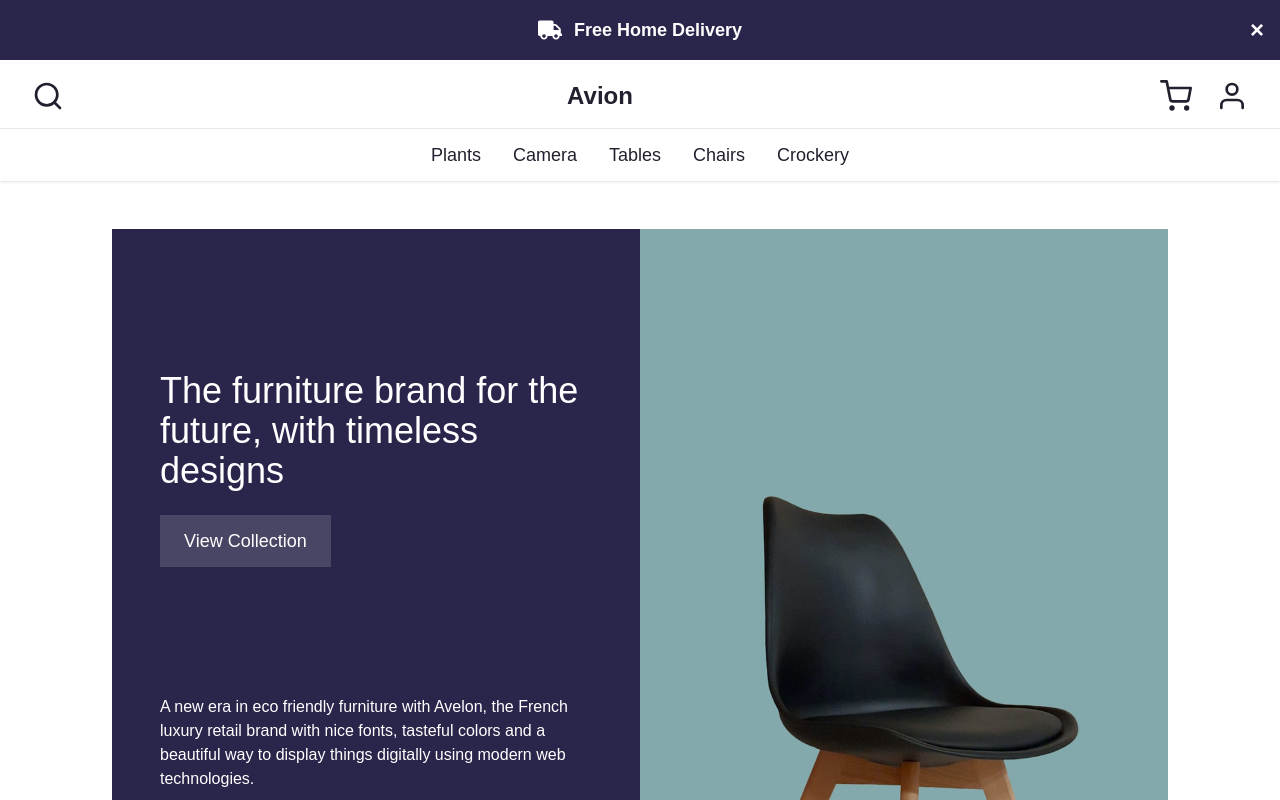
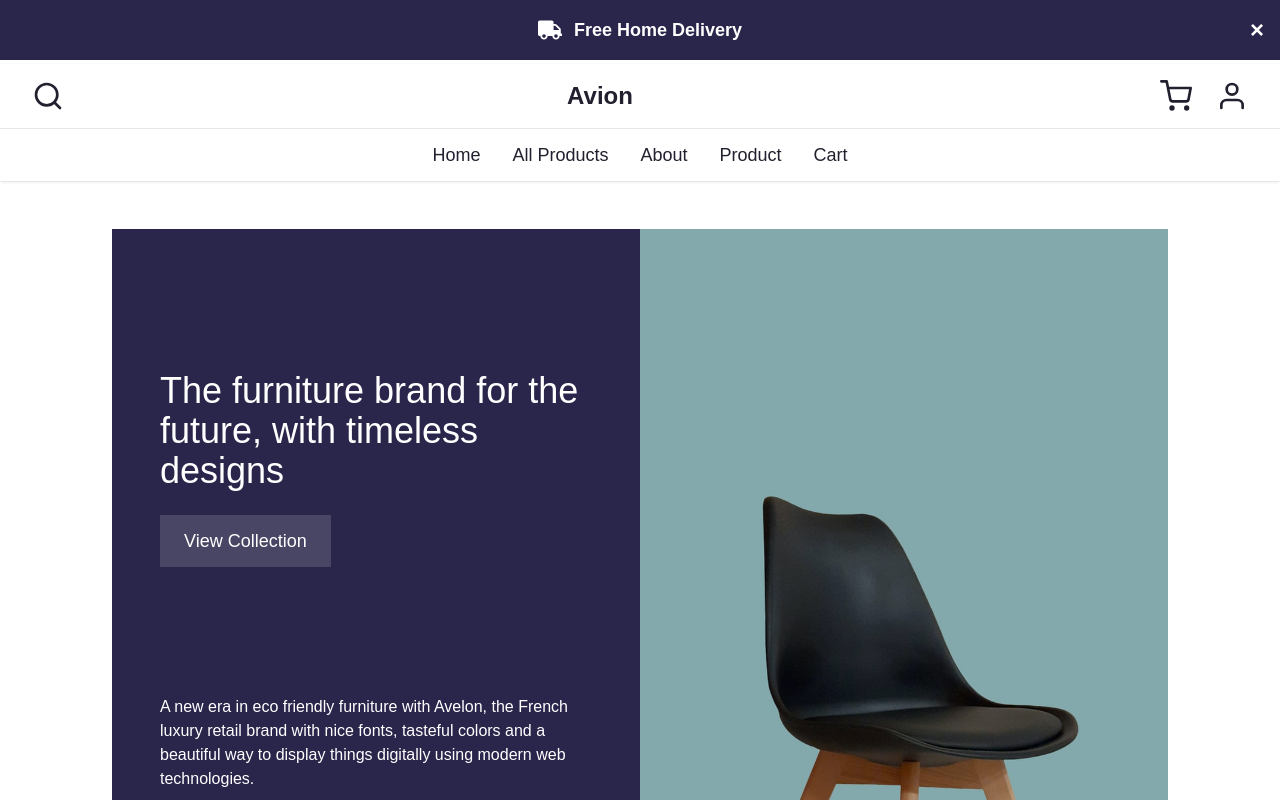
Before and after one commit to SMUZAMMILJAVED/uiux_hackathon_giaic, a Next.js app: page / in a window 1280 px wide. Shown: the top 800 px of the page. Built offline with nearby package versions, Linux system fonts and the light colour scheme.

Commit message:
complete

```diff
--- a/components/Navebar.tsx
+++ b/components/Navebar.tsx
@@ -15,9 +15,9 @@ const Navbar = () => {
         <FiSearch className="hidden sm:block w-8 h-8 text-[#22202E] cursor-pointer" />
 
         {/* Center: Company Name */}
-        <h1 className="text-2xl font-bold text-[#22202E] sm:text-center">
+        <Link href={"/"} className="text-2xl font-bold text-[#22202E] sm:text-center">
           Avion
-        </h1>
+        </Link>
 
         {/* Right Side: Icons */}
         <div className="flex items-center space-x-6">
@@ -50,31 +50,32 @@ const Navbar = () => {
         } sm:flex justify-center bg-white`}
       >
         <ul className="flex flex-col sm:flex-row sm:space-x-8 py-3 text-lg font-medium text-[#22202E]">
-          <li className="text-center">
-            <Link href="/plants" className="hover:underline">
-              Plants
+        <li className="text-center">
+            <Link href="/" className="hover:underline">
+              Home
             </Link>
           </li>
           <li className="text-center">
-            <Link href="/camera" className="hover:underline">
-              Camera
+            <Link href="/allproducts" className="hover:underline">
+              All Products
             </Link>
           </li>
           <li className="text-center">
-            <Link href="/tables" className="hover:underline">
-              Tables
+            <Link href="/about" className="hover:underline">
+              About
             </Link>
           </li>
           <li className="text-center">
-            <Link href="/chairs" className="hover:underline">
-              Chairs
+            <Link href="/product" className="hover:underline">
+              Product
             </Link>
           </li>
           <li className="text-center">
-            <Link href="/crockery" className="hover:underline">
-              Crockery
+            <Link href="/cart" className="hover:underline">
+              Cart
             </Link>
           </li>
+
         </ul>
       </div>
     </nav>
```
